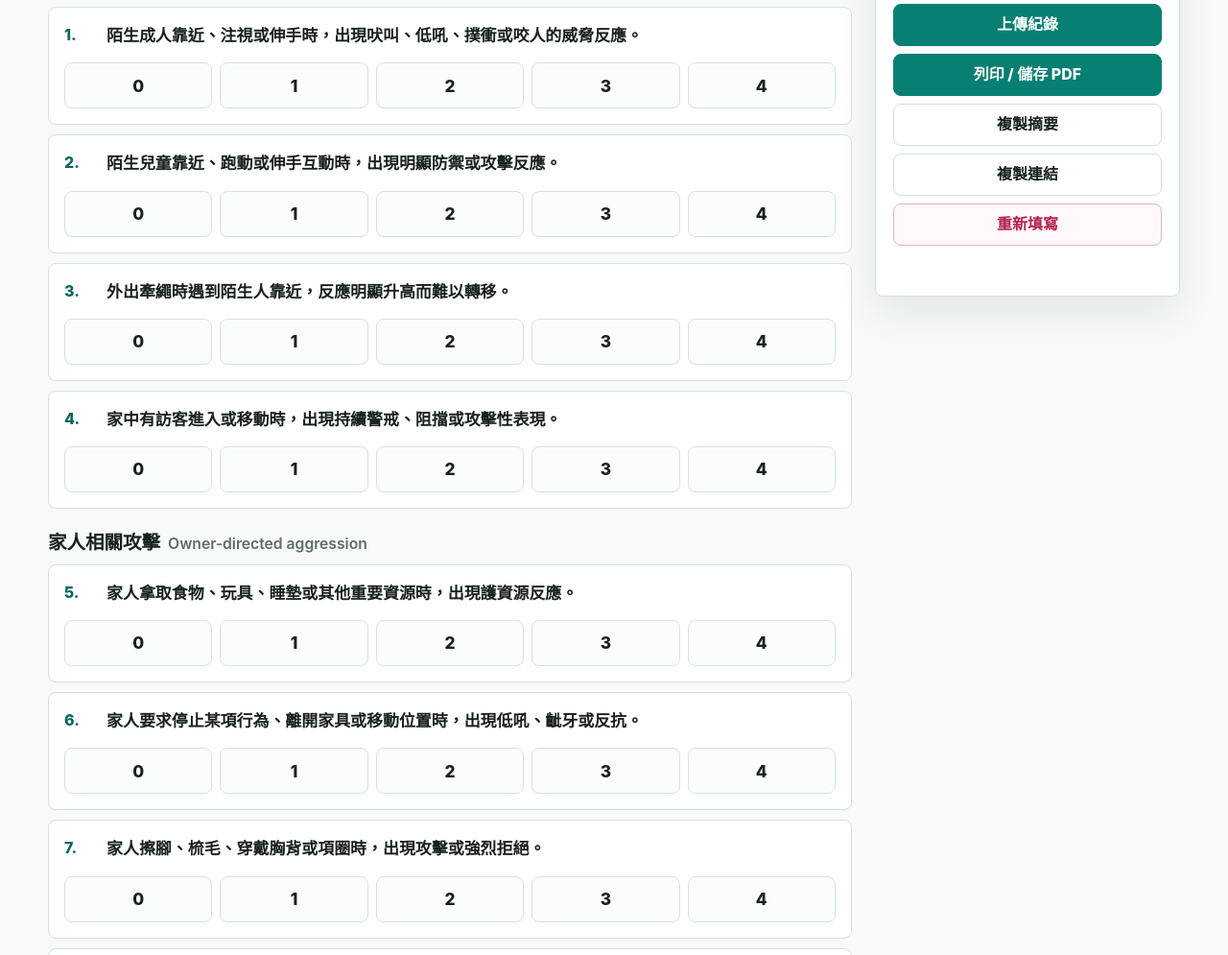
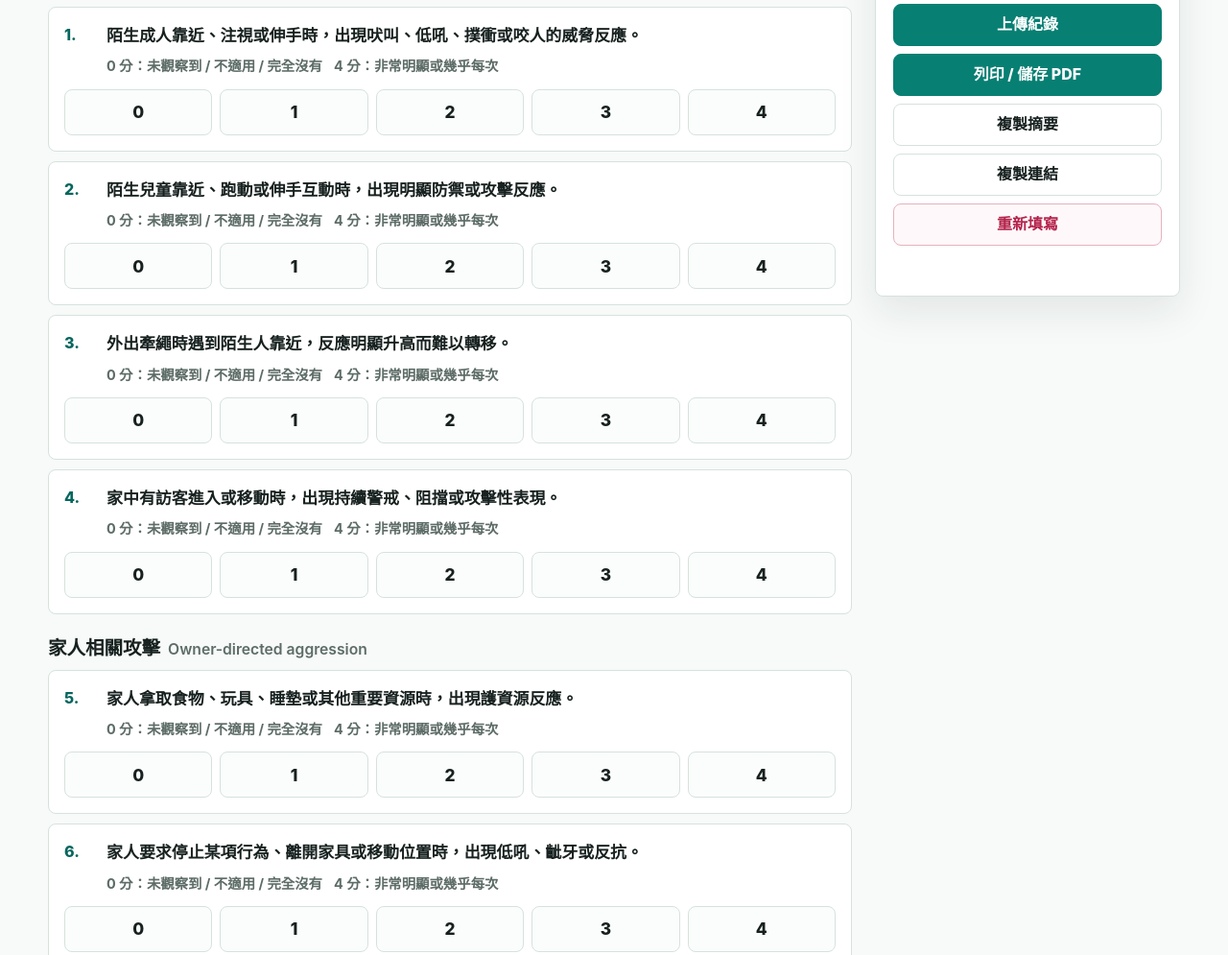
Before and after one commit to ckvululms-design/behavior-screening, a plain HTML site: page index.html in a window 1280 px wide. Shown: the part 1254-2249 px from the top of the page at 96% size. Drawn offline with Linux system fonts and the light colour scheme.

Commit message:
Show score endpoint hints on questions

```diff
--- a/app.js
+++ b/app.js
@@ -1242,6 +1242,7 @@ function renderQuestionCard(assessment, category, item, number, itemId) {
         <span class="question-number">${number}.</span>
         <div>
           <p class="question-text">${escapeHtml(item.text)}</p>
+          ${renderQuestionScaleHint(scale, item)}
           ${
             item.reverse
               ? `<p class="reverse-note">負向題：${scale.min} 代表負面狀態明顯，${scale.max} 代表負面狀態不明顯。</p>`
@@ -1273,6 +1274,17 @@ function renderQuestionCard(assessment, category, item, number, itemId) {
           .join("")}
       </fieldset>
     </article>
+  `;
+}
+
+function renderQuestionScaleHint(scale, item) {
+  const min = getScaleMin(scale);
+  const max = getScaleMax(scale);
+  return `
+    <p class="question-scale-hint">
+      <span>${min} 分：${escapeHtml(scoreLabelFor(scale, item, min))}</span>
+      <span>${max} 分：${escapeHtml(scoreLabelFor(scale, item, max))}</span>
+    </p>
   `;
 }
 
--- a/styles.css
+++ b/styles.css
@@ -800,6 +800,17 @@ a {
   font-weight: 700;
 }
 
+.question-scale-hint {
+  display: flex;
+  flex-wrap: wrap;
+  gap: 4px 12px;
+  margin: 8px 0 0;
+  color: var(--muted);
+  font-size: 0.9rem;
+  font-weight: 700;
+  line-height: 1.35;
+}
+
 .reverse-note {
   margin: 6px 0 0;
   color: var(--rose);
```
